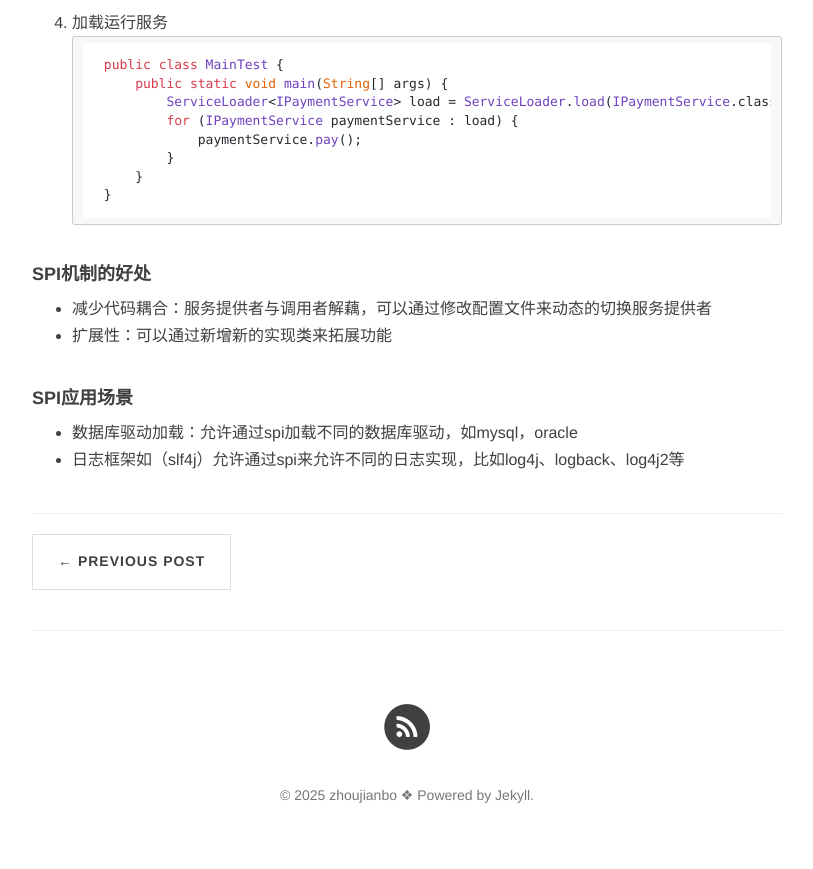
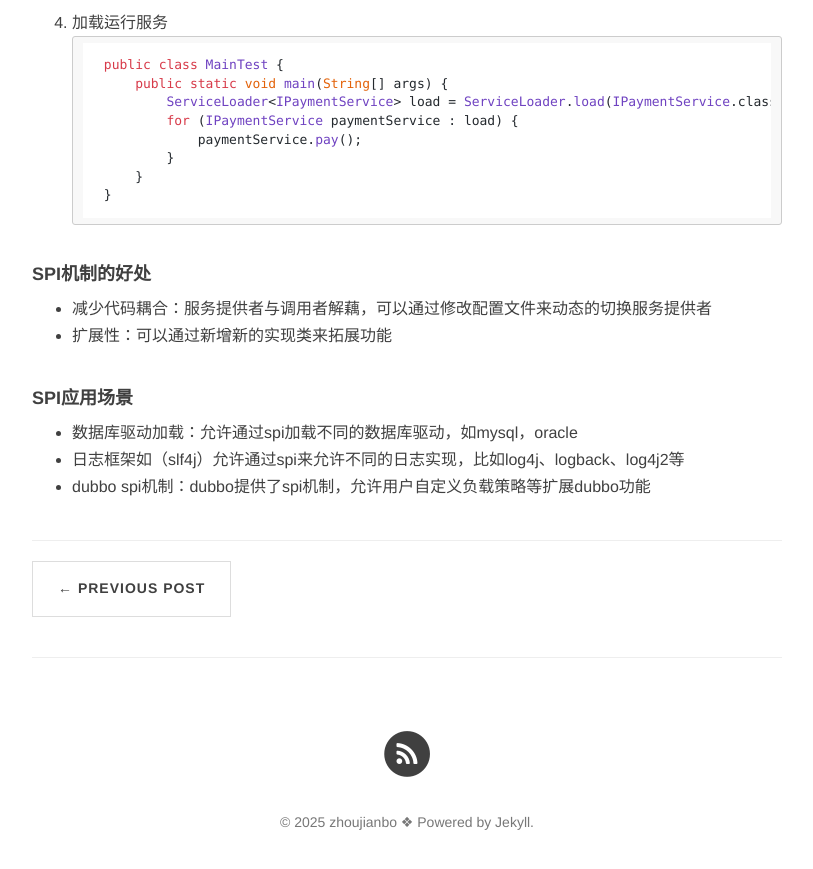
Before and after one commit to ZhouJianBoPro/ZhouJianBoPro.github.io, a Jekyll site: the page built from _posts/2025-03-04-SPI机制.md, in a window 1280 px wide and 900 px high, scrolled down 1409 px. Shown: the top 869 px of the window, without its empty margins (233-1046 px from the left). Built offline with Jekyll 4.4.1, drawn with Linux system fonts in a browser that asks for light colours; nearby versions of some CDN libraries; comment, search, counter and statistics services are not loaded.

Commit message:
spi机制

```diff
--- a/_posts/2025-03-04-SPI机制.md
+++ b/_posts/2025-03-04-SPI机制.md
@@ -62,3 +62,4 @@ SPI（Service Provider Interface）机制是Java提供的一种服务注册机
 #### SPI应用场景
 - 数据库驱动加载：允许通过spi加载不同的数据库驱动，如mysql，oracle
 - 日志框架如（slf4j）允许通过spi来允许不同的日志实现，比如log4j、logback、log4j2等
+- dubbo spi机制：dubbo提供了spi机制，允许用户自定义负载策略等扩展dubbo功能
```
